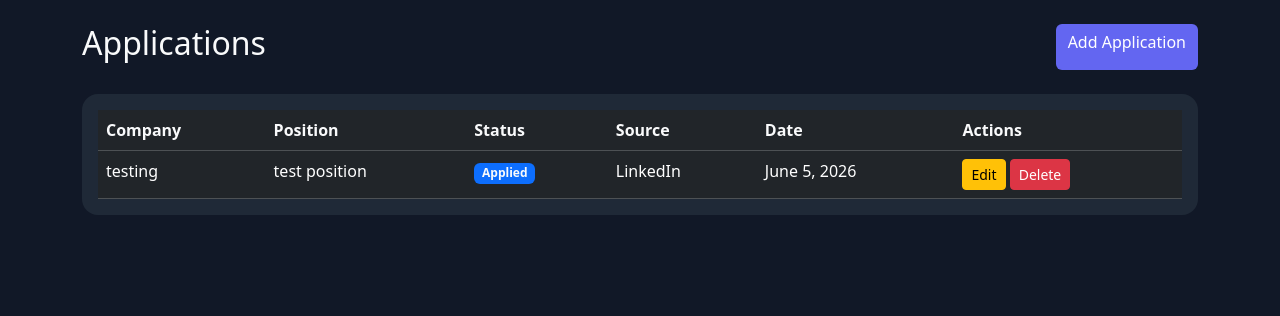
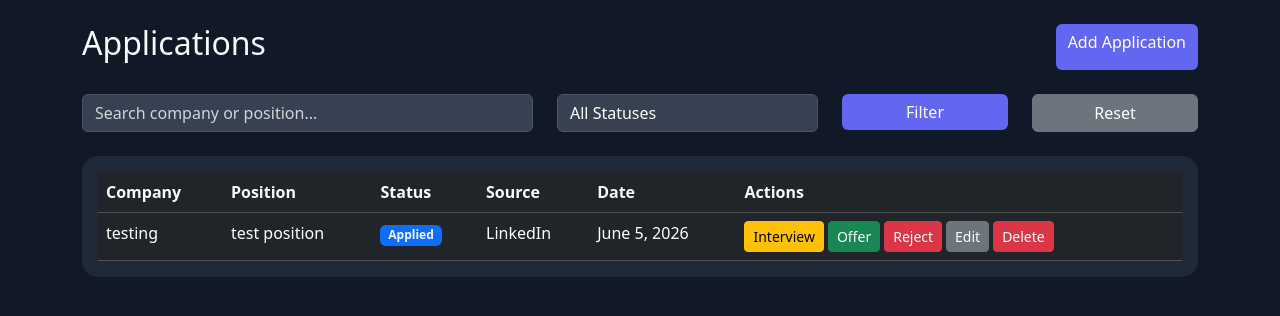
Before and after one commit to ubaidjavaid1002/careertracker-pro, a Django app: page /applications/ in a window 1280 px wide. Shown: the part 56-372 px from the top of the page. Run offline with Django 5.2, Linux system fonts and the light colour scheme; data comes from the database, SQL or seed files in the repository; both versions use the stored data as it was after the commit.

Commit message:
Implemented search, filters, status updates and dashboard analytics

```diff
--- a/tracker/templates/tracker/application_list.html
+++ b/tracker/templates/tracker/application_list.html
@@ -14,6 +14,97 @@
     </a>
 
 </div>
+
+<form method="get" class="mb-4">
+
+    <div class="row">
+
+        <div class="col-md-5">
+
+            <input
+                type="text"
+                name="search"
+                class="form-control"
+                placeholder="Search company or position..."
+                value="{{ search|default:'' }}"
+            >
+
+        </div>
+
+        <div class="col-md-3">
+
+            <select
+                name="status"
+                class="form-select"
+            >
+
+                <option value="">
+                    All Statuses
+                </option>
+
+                <option value="Applied"
+                {% if selected_status == "Applied" %}
+                selected
+                {% endif %}
+                >
+                    Applied
+                </option>
+
+                <option value="Interview"
+                {% if selected_status == "Interview" %}
+                selected
+                {% endif %}
+                >
+                    Interview
+                </option>
+
+                <option value="Offer"
+                {% if selected_status == "Offer" %}
+                selected
+                {% endif %}
+                >
+                    Offer
+                </option>
+
+                <option value="Rejected"
+                {% if selected_status == "Rejected" %}
+                selected
+                {% endif %}
+                >
+                    Rejected
+                </option>
+
+            </select>
+
+        </div>
+
+        <div class="col-md-2">
+
+            <button
+                type="submit"
+                class="btn btn-primary w-100">
+
+                Filter
+
+            </button>
+
+        </div>
+
+        <div class="col-md-2">
+
+            <a
+                href="{% url 'application_list' %}"
+                class="btn btn-secondary w-100">
+
+                Reset
+
+            </a>
+
+        </div>
+
+    </div>
+
+</form>
 
 <div class="card p-3">
 
@@ -71,11 +162,36 @@
 
             <td>
 
-                <a href="{% url 'application_update' app.id %}"
+                <div class="d-flex gap-1 flex-wrap">
+
+
+
+                    <a
+                        href="{% url 'update_status' app.id 'Interview' %}"
                         class="btn btn-sm btn-warning">
 
+                        Interview
+                    </a>
+
+                    <a
+                        href="{% url 'update_status' app.id 'Offer' %}"
+                        class="btn btn-sm btn-success">
+
+                        Offer
+                    </a>
+
+                    <a
+                        href="{% url 'update_status' app.id 'Rejected' %}"
+                        class="btn btn-sm btn-danger">
+
+                        Reject
+                    </a>
+
+                    <a
+                        href="{% url 'application_update' app.id %}"
+                        class="btn btn-sm btn-secondary">
+
                         Edit
-
                     </a>
 
                     <a href="{% url 'application_delete' app.id %}"
@@ -84,6 +200,7 @@
                         Delete
 
                     </a>
+                </div>
 
             </td>
 
--- a/tracker/templates/tracker/base.html
+++ b/tracker/templates/tracker/base.html
@@ -82,6 +82,16 @@ label{
 th{
     color:#f9fafb !important;
 }
+.form-control::placeholder{
+    color:#d1d5db;
+}
+.form-select{
+
+    color:white;
+}
+option{
+    color:white;
+}
 </style>
 
 </head>
--- a/tracker/urls.py
+++ b/tracker/urls.py
@@ -31,4 +31,9 @@ urlpatterns = [
         views.application_delete,
         name="application_delete"
     ),
+    path(
+        "applications/<int:pk>/status/<str:new_status>/",
+        views.update_status,
+        name="update_status"
+    ),
 ]
--- a/tracker/views.py
+++ b/tracker/views.py
@@ -4,26 +4,38 @@ from django.shortcuts import redirect
 from .models import Application
 from .forms import ApplicationForm
 from django.shortcuts import get_object_or_404
+from django.db.models import Q
 
 def dashboard(request):
 
     applications = Application.objects.all()
     recent_applications = (Application.objects.order_by("-created_at")[:5])
+    total_applications = applications.count()
+    offers = applications.filter(status="Offer").count()
+
+    success_rate = 0
+
+    if total_applications > 0:
+        success_rate = round(
+            (offers / total_applications) * 100,
+            1
+        )
 
     context = {
 
-        "total_applications":
-            applications.count(),
+        "total_applications":total_applications,
+
+        "applied":
+            applications.filter(
+                status="Applied"
+            ).count(),
 
         "interviews":
             applications.filter(
                 status="Interview"
             ).count(),
 
-        "offers":
-            applications.filter(
-                status="Offer"
-            ).count(),
+        "offers":offers,
 
         "rejections":
             applications.filter(
@@ -31,6 +43,7 @@ def dashboard(request):
             ).count(),
 
         "recent_applications": recent_applications,
+        "success_rate": success_rate,
     }
 
     return render(
@@ -45,16 +58,39 @@ def application_list(request):
     applications = (
         Application.objects
         .all()
-        .order_by("-applied_date")
+        .order_by('-created_at')
     )
+
+    search = request.GET.get('search')
+    status = request.GET.get('status')
+
+    if search:
+
+        applications = applications.filter(
+
+            Q(company__icontains=search) |
+            Q(position__icontains=search)
+
+        )
+
+    if status:
+
+        applications = applications.filter(
+            status=status
+        )
+
+    context = {
+
+        "applications": applications,
+        "search": search,
+        "selected_status": status,
+
+    }
 
     return render(
         request,
         "tracker/application_list.html",
-        {
-            "applications":
-            applications
-        }
+        context
     )
 
 
@@ -135,3 +171,22 @@ def application_delete(request, pk):
     return redirect(
         "application_list"
     )
+
+def update_status(
+    request,
+    pk,
+    new_status
+):
+
+    application = get_object_or_404(
+        Application,
+        pk=pk
+    )
+
+    application.status = new_status
+
+    application.save()
+
+    return redirect(
+        "application_list"
+    )
```
Also changed, not shown: tracker/templates/tracker/dashboard.html (+17 -5 lines), db.sqlite3. Lines whose indentation alone changed are shown as unchanged.
